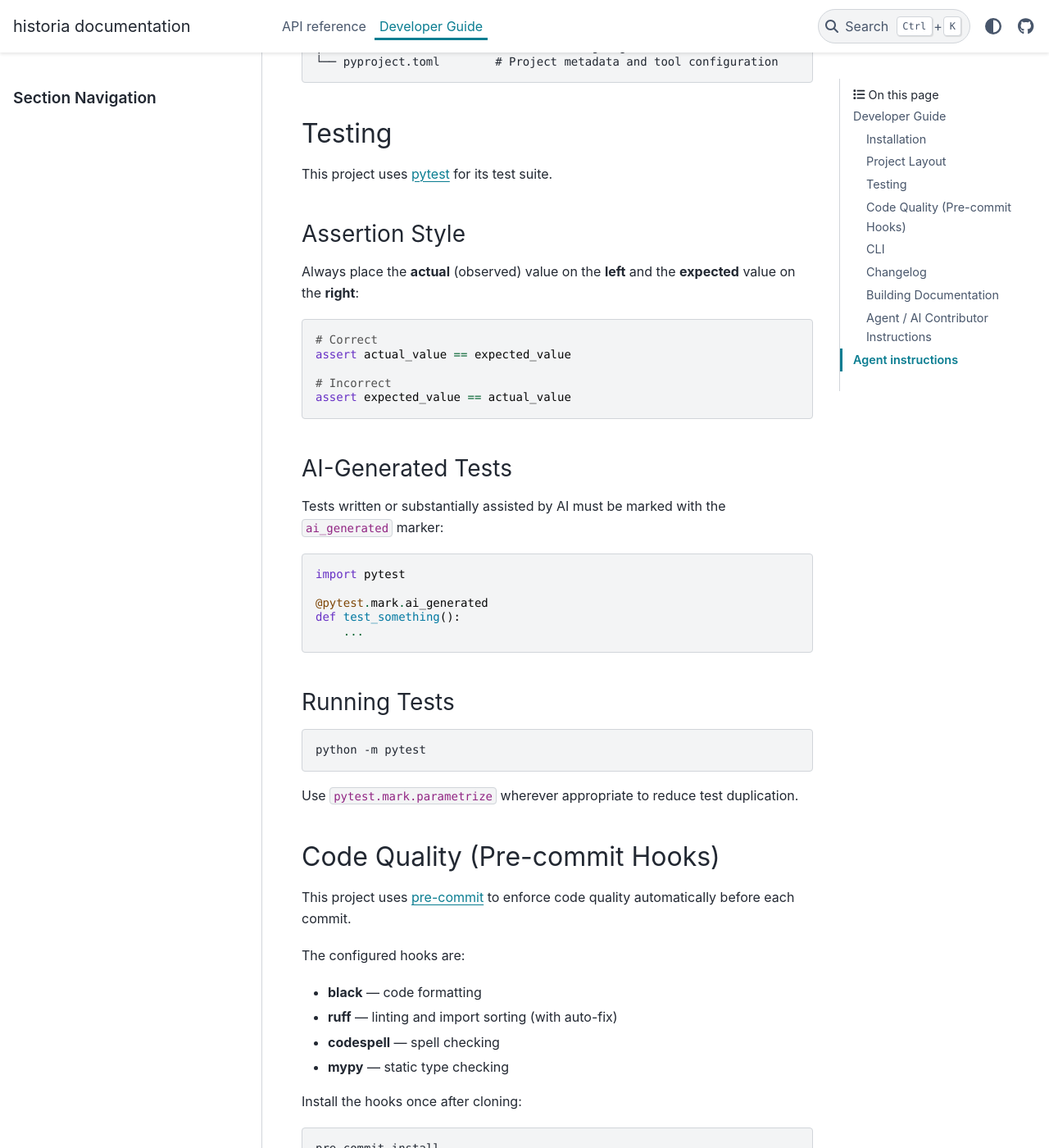
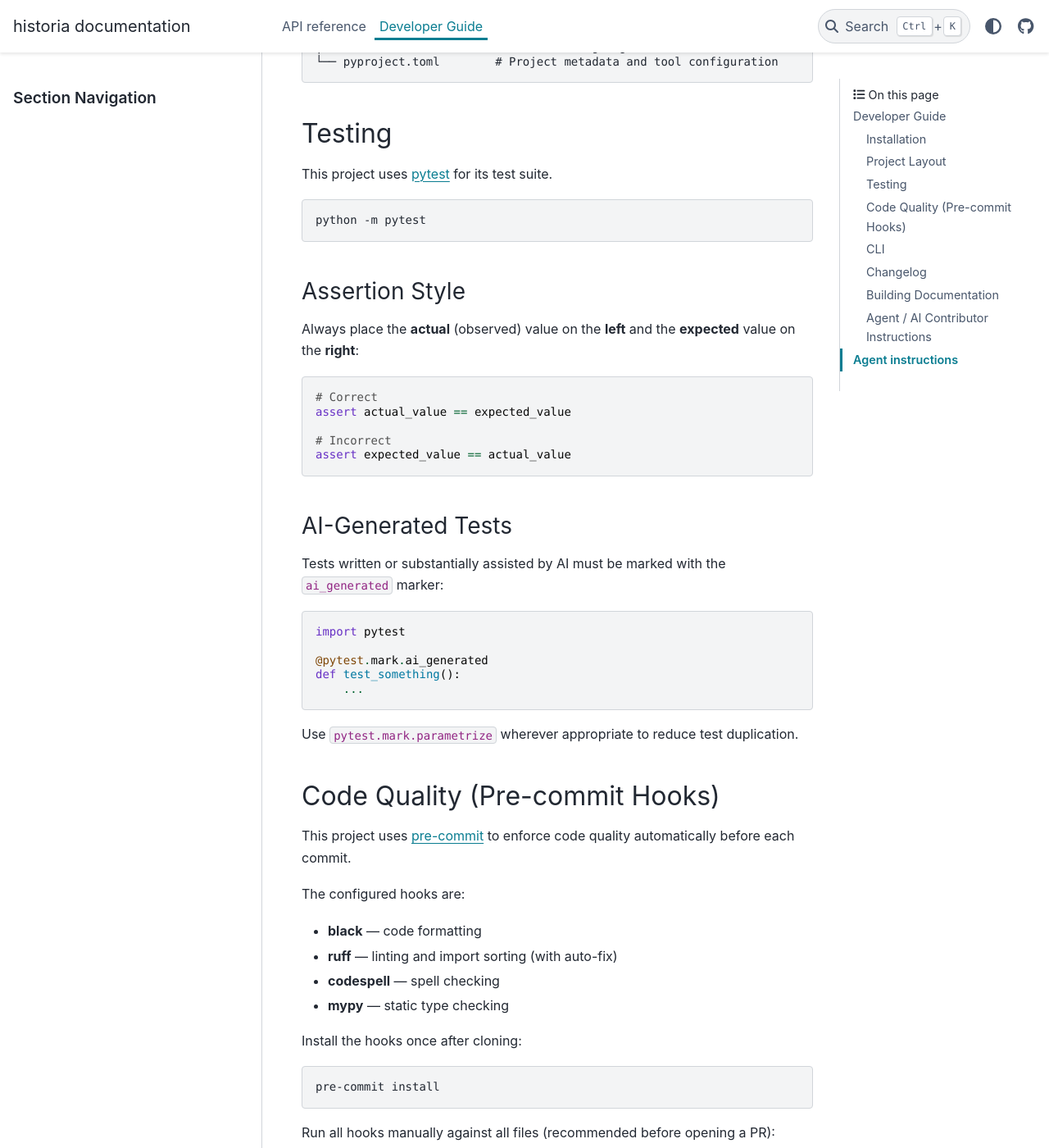
Before and after one commit to CodyCBakerPhD/historia, a Sphinx documentation site: the page built from docs/development/index.md, in a window 1280 px wide and 1400 px high, scrolled down 636 px. Shown: the whole window at 82% size. Built offline with Sphinx 7.4.7 and the PyData theme 0.15.4, drawn with Linux system fonts in a browser that asks for light colours.

Commit message:
Move run instructions to directly after pytest intro in Testing section
Agent-Logs-Url: https://github.com/CodyCBakerPhD/historia/sessions/3f061225-7968-42cd-8c1d-fc2d6ef747d0

Co-authored-by: CodyCBakerPhD <51133164+CodyCBakerPhD@users.noreply.github.com>

````diff
--- a/docs/development/index.md
+++ b/docs/development/index.md
@@ -28,6 +28,10 @@ historia/
 
 This project uses [pytest](https://docs.pytest.org/) for its test suite.
 
+```bash
+python -m pytest
+```
+
 ### Assertion Style
 
 Always place the **actual** (observed) value on the **left** and the **expected** value on the **right**:
@@ -50,12 +54,6 @@ import pytest
 @pytest.mark.ai_generated
 def test_something():
     ...
-```
-
-### Running Tests
-
-```bash
-python -m pytest
 ```
 
 Use `pytest.mark.parametrize` wherever appropriate to reduce test duplication.
````
